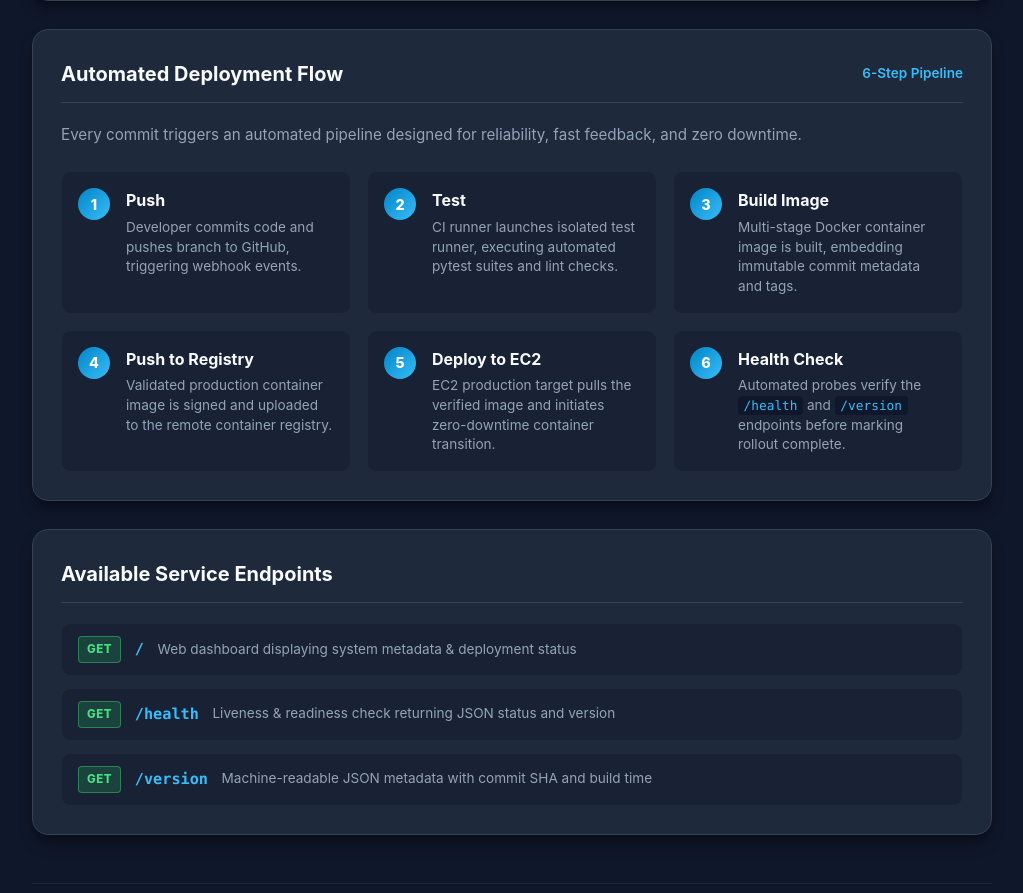
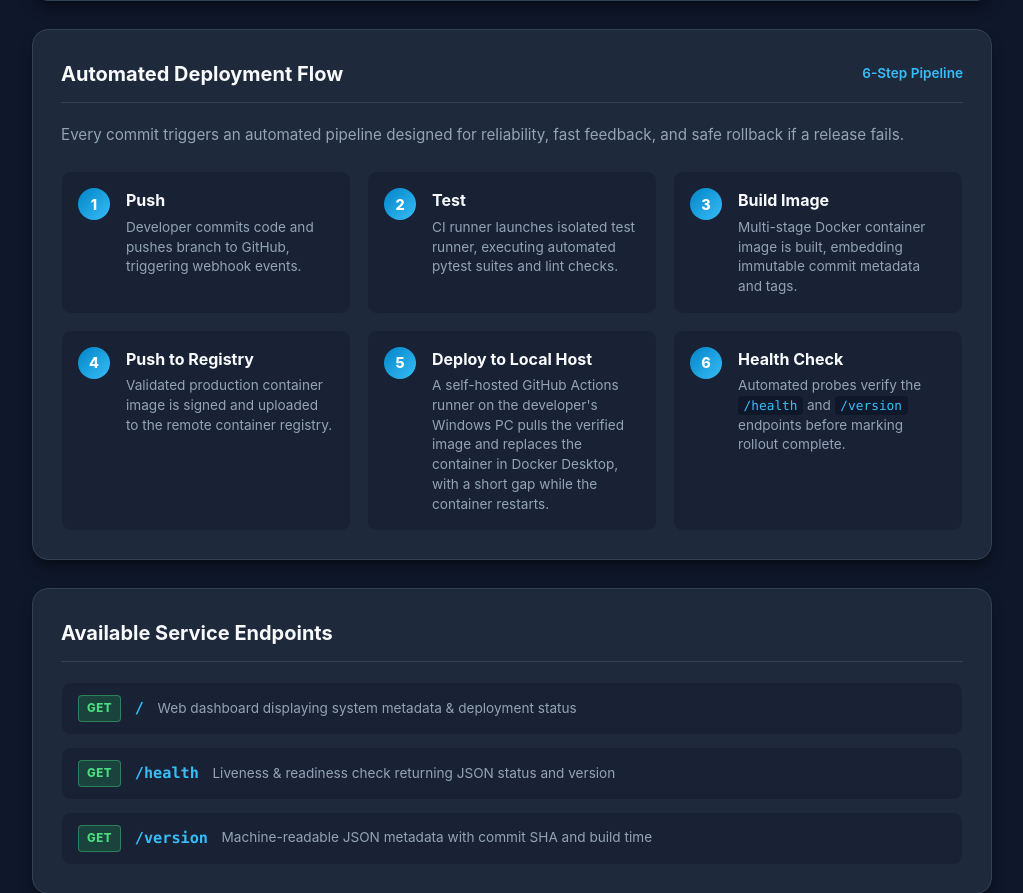
Before and after one commit to Sohan212121/AutoDeploy, a Flask app: page / in a window 1280 px wide. Shown: the part 636-1529 px from the top of the page, without its empty margins (128-1151 px from the left). Run offline with Flask 3, Linux system fonts and the light colour scheme; parts of the project's set-up code (start-up, migrations or seed data) failed here and were passed over.

Commit message:
docs: make home page text accurate

```diff
--- a/app/templates/index.html
+++ b/app/templates/index.html
@@ -72,7 +72,7 @@
                     <span class="step-count">6-Step Pipeline</span>
                 </div>
                 <p class="flow-description">
-                    Every commit triggers an automated pipeline designed for reliability, fast feedback, and zero downtime.
+                    Every commit triggers an automated pipeline designed for reliability, fast feedback, and safe rollback if a release fails.
                 </p>
 
                 <ol class="flow-steps">
@@ -115,9 +115,9 @@
                     <li class="flow-step">
                         <div class="step-badge">5</div>
                         <div class="step-content">
-                            <h3 class="step-title">Deploy to EC2</h3>
+                            <h3 class="step-title">Deploy to Local Host</h3>
                             <p class="step-text">
-                                EC2 production target pulls the verified image and initiates zero-downtime container transition.
+                                A self-hosted GitHub Actions runner on the developer's Windows PC pulls the verified image and replaces the container in Docker Desktop, with a short gap while the container restarts.
                             </p>
                         </div>
                     </li>
```
